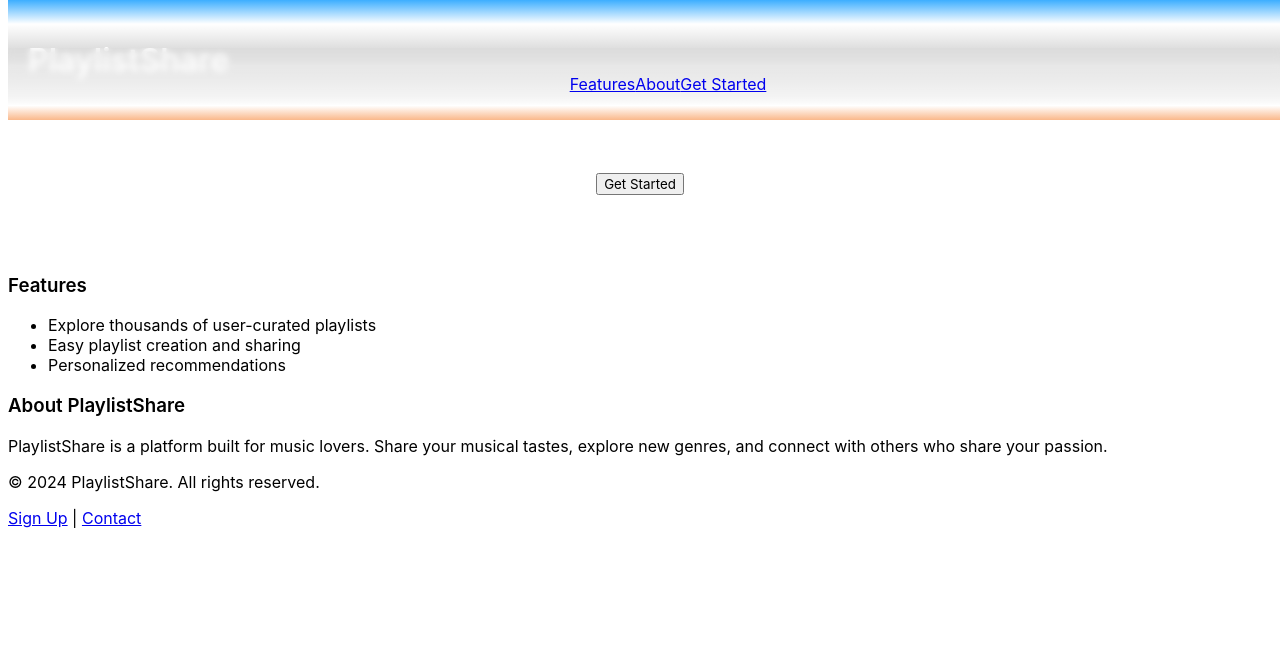
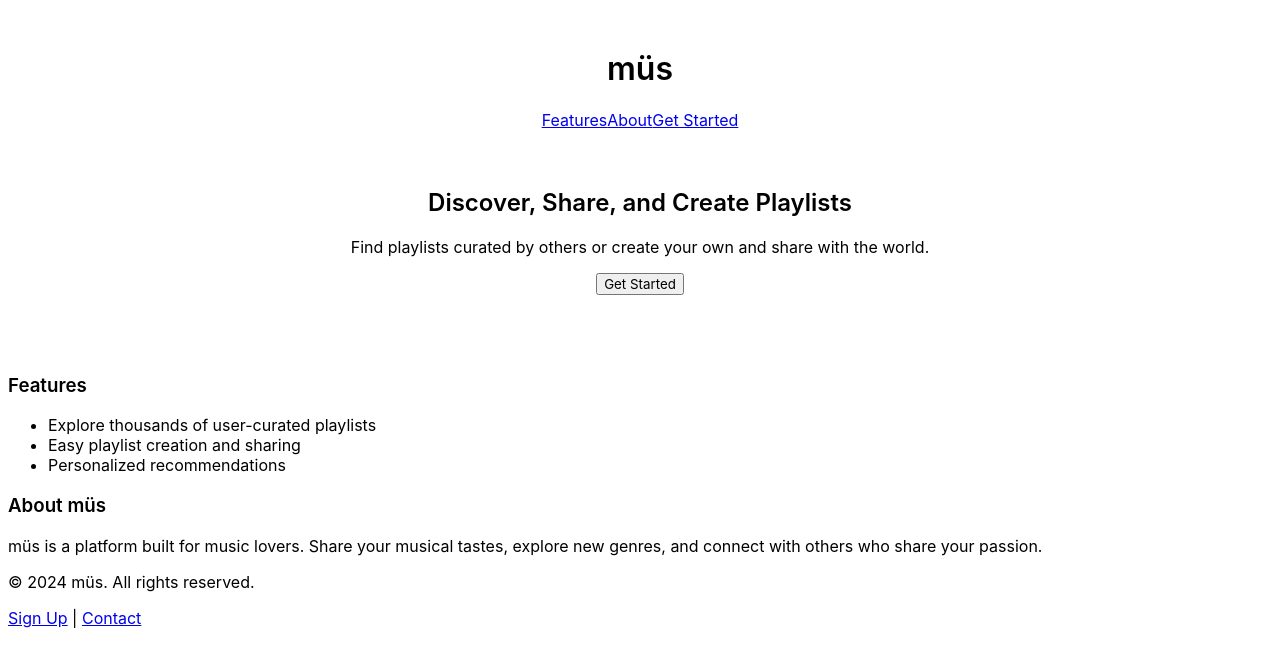
Before and after one commit to hershjain/mus, a React (Create React App) app: page / in a window 1280 px wide. Shown: the top 666 px of the page. Built offline with nearby package versions, Linux system fonts and the light colour scheme; the HTML template or start-up script is replaced by a standard one.

Commit message:
landing page styling

```diff
--- a/src/components/header.js
+++ b/src/components/header.js
@@ -30,7 +30,7 @@ const Header = ({ searchVisible, searchQuery, handleSearchChange, toggleSearch }
 
     return (
         <div>
-        <header>
+        <header className="app-header">
             <div>
                 <button onClick={toggleSearch} className="search-btn">
                     {searchVisible ? (
--- a/src/pages/LandingPage.js
+++ b/src/pages/LandingPage.js
@@ -4,9 +4,9 @@ import "../styles/LandingPage.css";
 const LandingPage = () => {
     return (
         <div className="landing-page">
-            <header>
-                <h1>PlaylistShare</h1>
-                <nav>
+            <header className="landing-header">
+                <h1>müs</h1>
+                <nav className="landing-nav">
                     <a href="#features">Features</a>
                     <a href="#about">About</a>
                     <a href="/login">Get Started</a> {/* Link to main app */}
@@ -31,12 +31,12 @@ const LandingPage = () => {
             </section>
 
             <section id="about">
-                <h3>About PlaylistShare</h3>
-                <p>PlaylistShare is a platform built for music lovers. Share your musical tastes, explore new genres, and connect with others who share your passion.</p>
+                <h3>About müs</h3>
+                <p>müs is a platform built for music lovers. Share your musical tastes, explore new genres, and connect with others who share your passion.</p>
             </section>
 
             <footer>
-                <p>&copy; 2024 PlaylistShare. All rights reserved.</p>
+                <p>&copy; 2024 müs. All rights reserved.</p>
                 <a href="#signup">Sign Up</a> | <a href="#contact">Contact</a>
             </footer>
         </div>
--- a/src/styles/LandingPage.css
+++ b/src/styles/LandingPage.css
@@ -1,14 +1,15 @@
 /* Basic styles for the landing page */
-.landing-page header {
-    background-color: #222;
-    color: white;
+.landing-header {
+    background-color: none;
+    color: rgb(0, 0, 0);
     padding: 20px;
     text-align: center;
+    height: 60px;
 }
 
 .hero {
     /* background: url('hero-image.jpg') no-repeat center center/cover; */
-    color: #fff;
+    color: #000000;
     padding: 60px 20px;
     text-align: center;
 }
--- a/src/styles/header.css
+++ b/src/styles/header.css
@@ -1,4 +1,4 @@
-header{
+.app-header {
     width: 100%;
     display: flex;
     /* backdrop-filter: blur(4px) invert(1); */
@@ -10,7 +10,7 @@ header{
     height: 80px;
 }
 
-header div{
+.app-header div{
     width: 100%;
     display: flex;
     justify-content: space-around;
@@ -18,7 +18,7 @@ header div{
     flex-direction: row;
 }
 
-header div svg{
+.app-header div svg{
     height: 1.5em;
 }
 
--- a/src/styles/navbar.css
+++ b/src/styles/navbar.css
@@ -1,4 +1,4 @@
-nav {
+.navbar {
     position: fixed;        /* Fixes the position of the navbar */
     bottom: 0;              /* Positions it at the bottom of the screen */
     left: 0;                /* Aligns it to the left edge of the screen */
@@ -13,7 +13,7 @@ nav {
     justify-content: center;
   }
 
-  nav ul {
+  .navbar ul {
     list-style: none;
     display: flex;
     justify-content: space-evenly; /* Distributes the list items evenly */
@@ -22,7 +22,7 @@ nav {
     width: 100%;
   }
 
-  nav ul li a {
+  .navbar ul li a {
     color: rgb(0, 0, 0);
     text-decoration: none;
     font-size: 0.9em;
@@ -37,7 +37,7 @@ nav {
     transition: all 0.3s ease-in-out;
   }
 
-  nav ul li a:hover {
+  .navbar ul li a:hover {
     color: #3daeff; /* Changes link color when hovered */
     box-shadow: 0px 10px 30px 10px #ff904581 ,inset 0px 0px 30px #ff904581;
     /* background: radial-gradient(#ff904582 0%, #ff955875 100%); */
```
